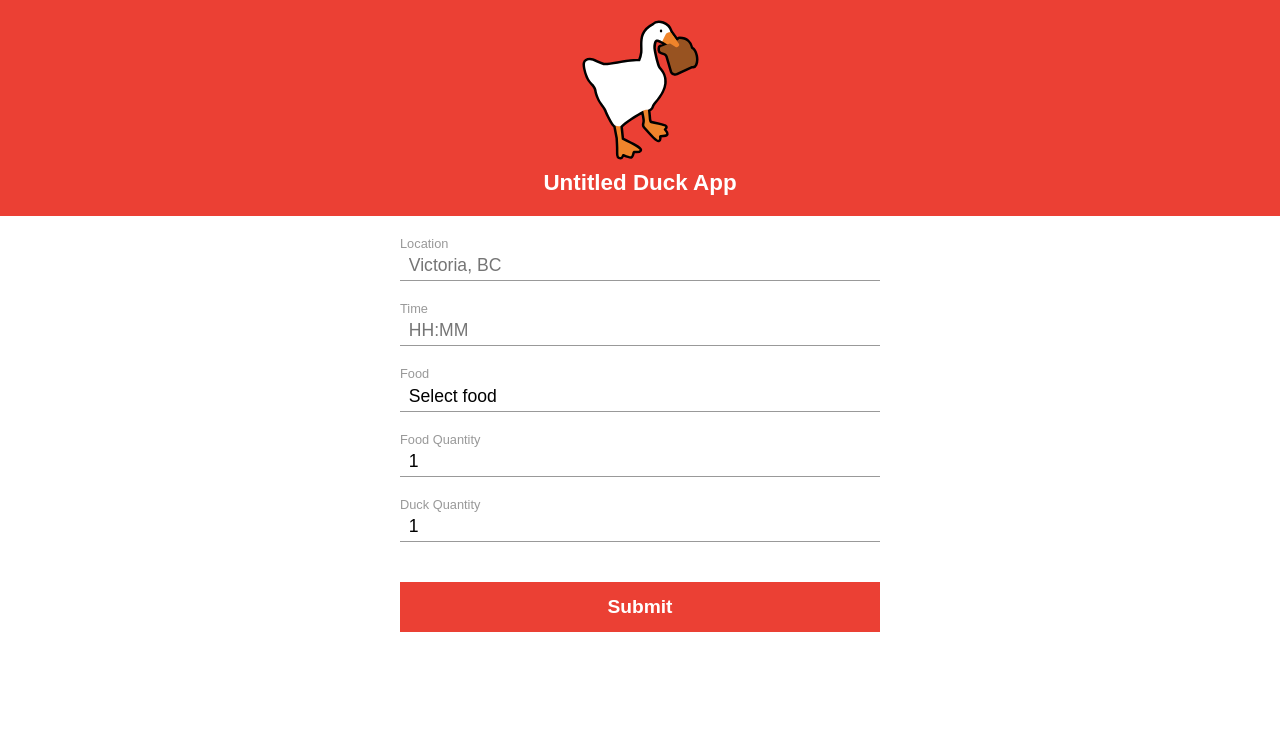
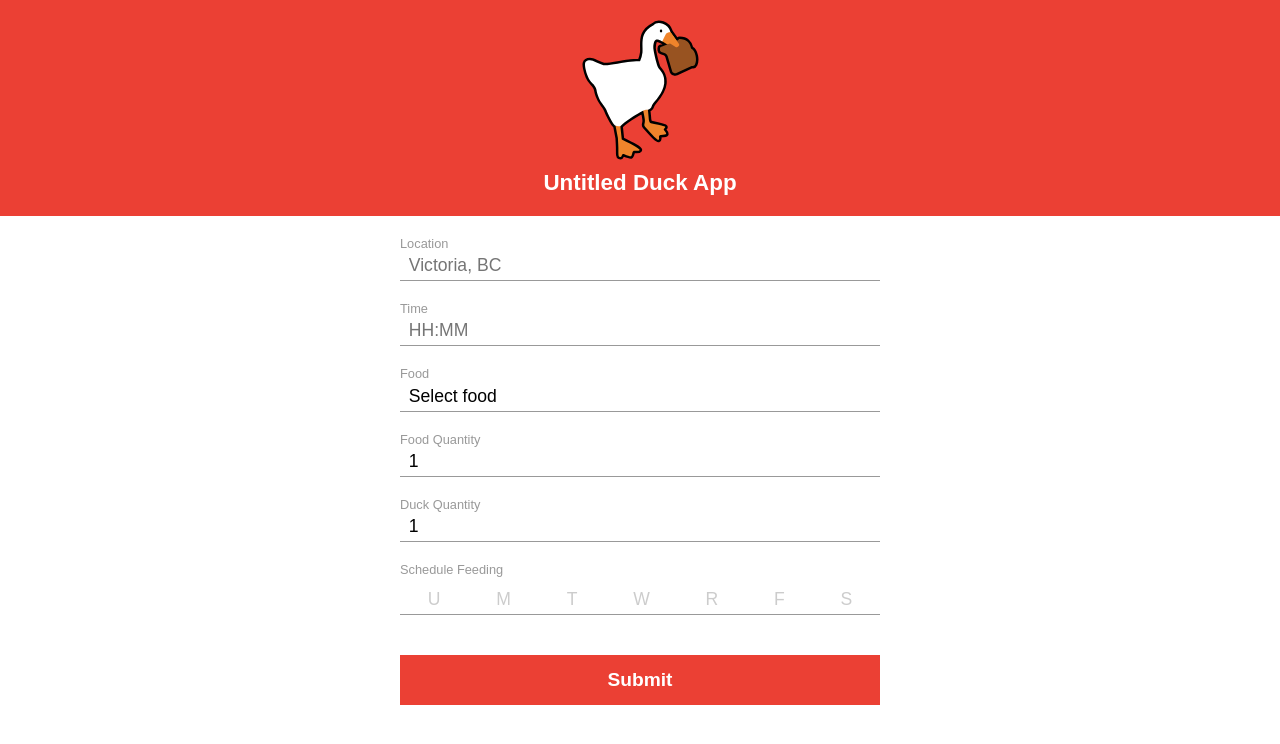
Before and after one commit to ashtonmeuser/freshworks-demo-front, a Vue app: page / in a window 1280 px wide. Shown: the top 744 px of the page. Built offline with nearby package versions, Linux system fonts and the light colour scheme.

Commit message:
Add weekday picker

```diff
--- a/src/assets/variables.less
+++ b/src/assets/variables.less
@@ -5,3 +5,4 @@
 @input-height: 30px;
 @input-background-color: #fff;
 @error-background-color: #f0b1b1;
+@day-picker-active-color: #000;
--- /dev/null
+++ b/src/components/DayPicker.vue
@@ -0,0 +1,77 @@
+<template>
+  <ol class="day-picker">
+    <li
+      v-for="d in 'UMTWRFS'.split('')"
+      :key="d"
+      :value="d"
+      :class="{ active: value.includes(d) }"
+    >
+      <button
+        :data-weekday="d"
+        @click="toggleDay"
+      >
+        {{ d }}
+      </button>
+    </li>
+  </ol>
+</template>
+
+<script>
+export default {
+  props: {
+    value: { type: String, required: true },
+  },
+  computed: {
+    internalValue: {
+      get() {
+        return this.value;
+      },
+      set(value) {
+        this.$emit('input', value);
+      },
+    },
+  },
+  methods: {
+    toggleDay(event) {
+      const { weekday } = event.target.dataset;
+      const activeDays = this.value.includes(weekday)
+        ? this.value.replace(weekday, '') : `${this.value}${weekday}`;
+      const test = 'UMTWRFS'.split('').filter((v) => activeDays.includes(v)).join('');
+      this.internalValue = test;
+    },
+  },
+};
+</script>
+
+<style scoped lang="less">
+@import "../assets/variables.less";
+
+.day-picker {
+  display: flex;
+  height: @input-height;
+  border: none;
+  border-bottom: 1px solid @input-border-color;
+  margin: 0.5em 0 0 0;
+  box-sizing: border-box;
+  padding: 0;
+  li {
+    flex-grow: 1;
+    list-style-type: none;
+    button {
+      padding: 0;
+      background-color: transparent;
+      width: 100%;
+      height: 100%;
+      border: none;
+      font-size: 1.1em;
+      color: fade(#000, 20%);
+    }
+    &.active {
+      background-color: @day-picker-active-color;
+      button {
+        color: #fff;
+      }
+    }
+  }
+}
+</style>
--- a/src/components/FeedingForm.vue
+++ b/src/components/FeedingForm.vue
@@ -53,6 +53,13 @@
         placeholder="Ducks fed"
       />
     </InputRow>
+    <InputRow
+      :valid="$store.state.form.schedule.valid"
+      error-message="Please select a valid feeding schedule"
+      title="Schedule Feeding"
+    >
+      <DayPicker v-model.number="schedule" />
+    </InputRow>
     <LargeButton
       :disabled="$store.state.loading"
       :action="submitForm"
@@ -65,6 +72,7 @@ import constants from '../constants';
 import InputRow from './InputRow.vue';
 import TextInput from './TextInput.vue';
 import SelectInput from './SelectInput.vue';
+import DayPicker from './DayPicker.vue';
 import LargeButton from './LargeButton.vue';
 
 const mapStateMutation = (key) => ({
@@ -84,6 +92,7 @@ export default {
     InputRow,
     TextInput,
     SelectInput,
+    DayPicker,
     LargeButton,
   },
   computed: {
@@ -92,6 +101,7 @@ export default {
     foodType: mapStateMutation('foodType'),
     foodQuantity: mapStateMutation('foodQuantity'),
     duckQuantity: mapStateMutation('duckQuantity'),
+    schedule: mapStateMutation('schedule'),
   },
   beforeCreate() {
     this.constants = constants; // Constants accessible in template
```
